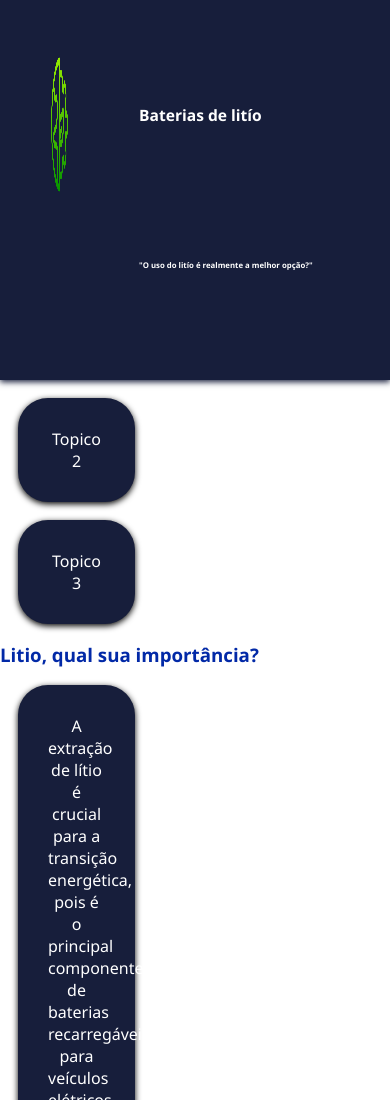
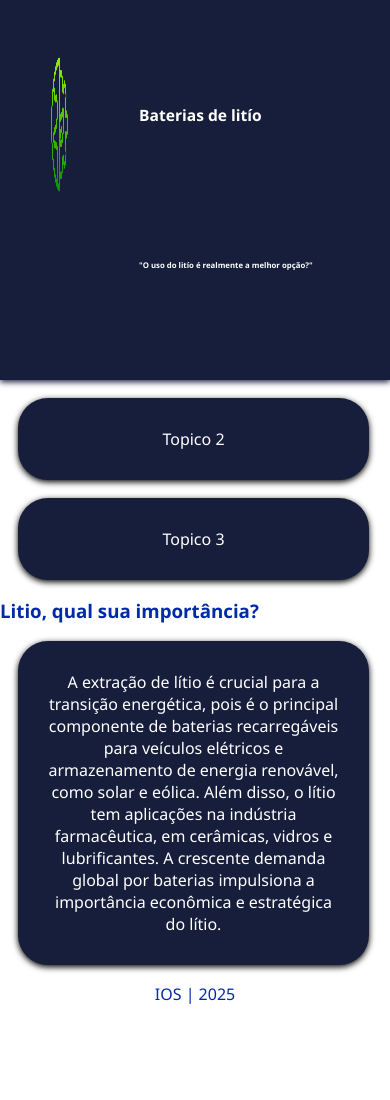
Before and after one commit to Edisay-dev/Atividade---medidas, a plain HTML site: page index.html in a window 390 px wide. Shown: the top 1100 px of the page. After the commit the page ends 1005 px from the top, so only its background shows below. Drawn offline with Linux system fonts and the light colour scheme.

Commit message:
text-footer

```diff
--- a/style/style.css
+++ b/style/style.css
@@ -18,6 +18,10 @@ header{
     border: 30px;
     padding: 30px;
     box-shadow: 0px 2px 6px #171e3b;
+}
+
+footer{
+    text-align: center;
 }
 
 .manchete{
@@ -50,3 +54,22 @@ header{
         text-align: center;
         margin: 18px;
 }
+
+@media (max-width: 1024px){
+    .card{
+        width: 45%;
+    }
+}
+
+@media (max-width: 600px){
+    .main{
+        flex-direction:column;
+        align-items: center;
+    }
+    .card{
+        width: 90%;
+    }
+    header, footer{
+        text-align: center;
+    }
+}
```
